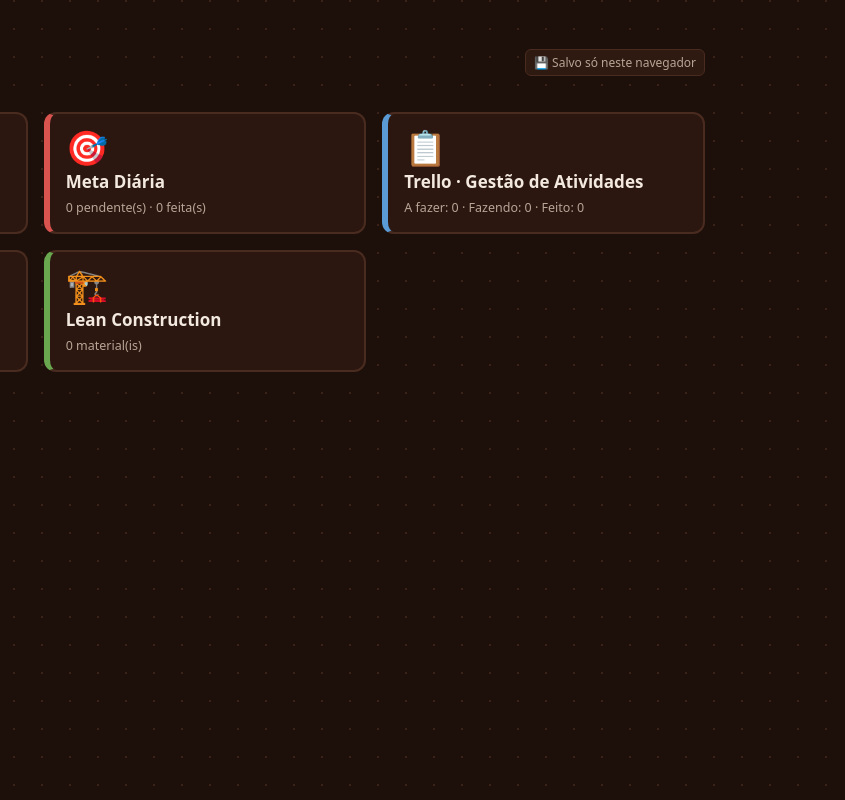
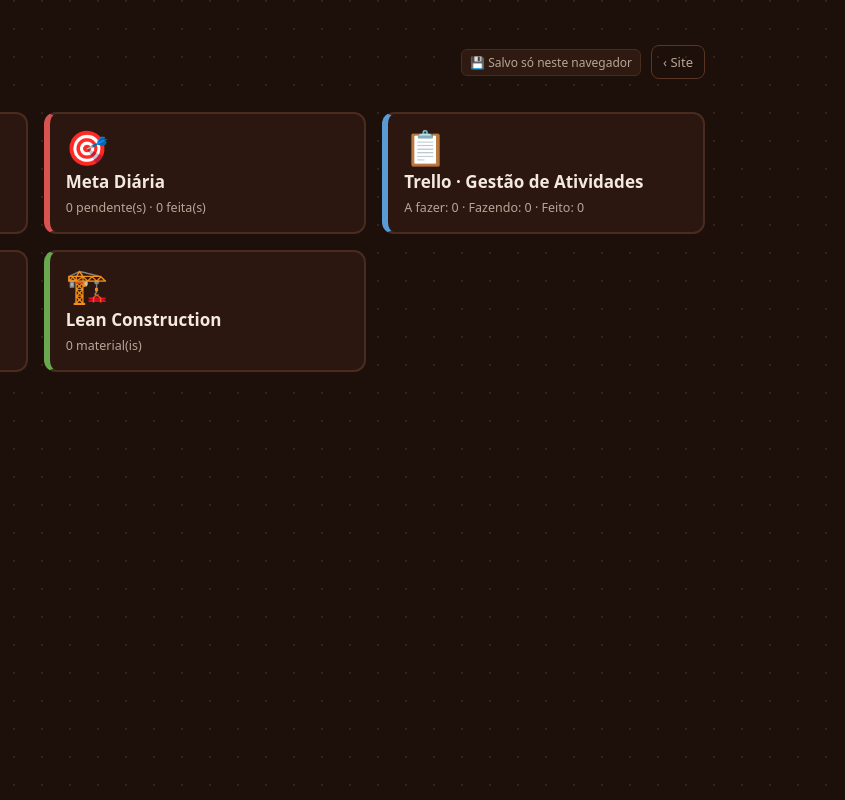
Before and after one commit to rodrigofblopes/mapamental, a website: page index.html in a window 1280 px wide. Shown: the full height of the page, 435-1280 px from the left. Drawn offline with Linux system fonts and the light colour scheme; no server answers.

Commit message:
Entrar para editar tambem nas abas (Meta Diaria, Trello, Notion, Lean), senha pedida ao tentar editar e link para o site
Co-Authored-By: Claude Opus 5.5 <noreply@anthropic.com>

```diff
--- a/index.html
+++ b/index.html
@@ -21,13 +21,16 @@
   /* ---------- tela inicial ---------- */
   #home{position:absolute;inset:0;overflow-y:auto;padding:40px 24px}
   #home .wrap{max-width:900px;margin:0 auto}
-  #homeHead{display:flex;align-items:center;gap:10px;margin-bottom:6px}
+  #homeHead{display:flex;align-items:center;gap:10px;margin-bottom:6px;flex-wrap:wrap}
+  @media (max-width:600px){#homeHead h1{flex:1 1 100% !important;order:-1;font-size:24px} #homeHead .cloud{font-size:12px}}
   #homeHead h1{font-size:28px;flex:1}
   #homeHead h1.brand{display:flex;align-items:center;gap:12px;letter-spacing:.01em}
   /* ---------- Produtividade e seções ---------- */
   #hub,#sec{position:absolute;inset:0;overflow-y:auto;padding:40px 24px}
   #hub .wrap,#sec .wrap{max-width:1000px;margin:0 auto}
   button.back{font-size:13px}
+  a.site-link{color:var(--muted);text-decoration:none;font-size:13px;border:1px solid #5a3424;border-radius:8px;padding:7px 11px;white-space:nowrap}
+  a.site-link:hover{color:var(--ink);border-color:var(--accent)}
   #hubGrid{display:grid;grid-template-columns:repeat(auto-fill,minmax(260px,1fr));gap:16px}
   a.card{color:inherit;text-decoration:none}
   .hubCard{min-height:150px}
@@ -159,6 +162,7 @@
         <circle cx="32" cy="32" r="8" fill="#c8862f" stroke="#f3e9df" stroke-width="2.5"/></svg>Produtividade</h1>
       <span class="cloud" id="cloudHub"></span>
       <button id="bLoginHub" class="hidden">🔒 Entrar para editar</button>
+      <a class="site-link" href="https://bonfimeng.com.br" title="Voltar ao site da Bonfim Engenharia">‹ Site</a>
     </div>
     <p class="sub">Escolha uma ferramenta.</p>
     <div id="hubGrid"></div>
@@ -172,6 +176,8 @@
       <button class="back" onclick="location.hash='#/'">← Produtividade</button>
       <h1 id="secTitle" style="flex:1"></h1>
       <span class="cloud" id="cloudSec"></span>
+      <button id="bLoginSec" class="hidden">🔒 Entrar para editar</button>
+      <a class="site-link" href="https://bonfimeng.com.br" title="Voltar ao site da Bonfim Engenharia">‹ Site</a>
     </div>
     <p class="sub" id="secSub"></p>
     <div id="secBody"></div>
@@ -187,6 +193,7 @@
       <span class="cloud" id="cloudHome"></span>
       <button id="bLoginHome" class="hidden">🔒 Entrar para editar</button>
       <button id="bLogoutHome" class="hidden">Sair</button>
+      <a class="site-link" href="https://bonfimeng.com.br" title="Voltar ao site da Bonfim Engenharia">‹ Site</a>
     </div>
     <p class="sub" id="homeSub">Escolha um mapa para abrir ou crie um novo.</p>
     <div id="newRow" class="ed">
@@ -327,7 +334,7 @@ function setStatus(){
   else if(!CAN_EDIT){txt='👀 Só visualização';cls=''}
   else{txt='☁️ Salvo na nuvem';cls='ok'}
   ['cloudHome','cloudBar','cloudHub','cloudSec'].forEach(id=>{const e=$(id);if(e){e.textContent=txt;e.className='cloud '+cls}});
-  const lh=$('bLoginHub');if(lh)lh.classList.toggle('hidden',!(CLOUD&&!CAN_EDIT));
+  const lh=$('bLoginHub');if(lh)lh.classList.toggle('hidden',!(CLOUD&&!CAN_EDIT));const ls2=$('bLoginSec');if(ls2)ls2.classList.toggle('hidden',!(CLOUD&&!CAN_EDIT));
   const showLogin=CLOUD&&!CAN_EDIT;
   $('bLoginHome').classList.toggle('hidden',!showLogin);$('bLoginBar').classList.toggle('hidden',!showLogin);
   $('bLogoutHome').classList.toggle('hidden',!(CLOUD&&CAN_EDIT));
@@ -363,7 +370,7 @@ async function login(){
   setStatus();route();
 }
 function logout(silent){SENHA='';localStorage.removeItem(PASSKEY);CAN_EDIT=false;setStatus();if(!silent)route()}
-$('bLoginHome').onclick=login;$('bLoginBar').onclick=login;$('bLoginHub').onclick=login;$('bLogoutHome').onclick=()=>logout();
+$('bLoginHome').onclick=login;$('bLoginBar').onclick=login;$('bLoginHub').onclick=login;$('bLoginSec').onclick=login;$('bLogoutHome').onclick=()=>logout();
 
 async function boot(){
   // 1) tenta a nuvem (só existe no site publicado com o banco configurado)
--- a/produtividade.js
+++ b/produtividade.js
@@ -27,7 +27,7 @@ const el = (tag, attrs = {}, ...filhos) => {
   filhos.flat().forEach((f) => f != null && e.append(f));
   return e;
 };
-function pedeEdicao() { if (!CAN_EDIT) { toast('Entre com a senha para editar'); return false; } return true; }
+function pedeEdicao() { if (!CAN_EDIT) { if (typeof login === 'function') login(); else toast('Entre com a senha para editar'); return false; } return true; }
 
 // ---------- tela principal ----------
 function showHub() {
```
